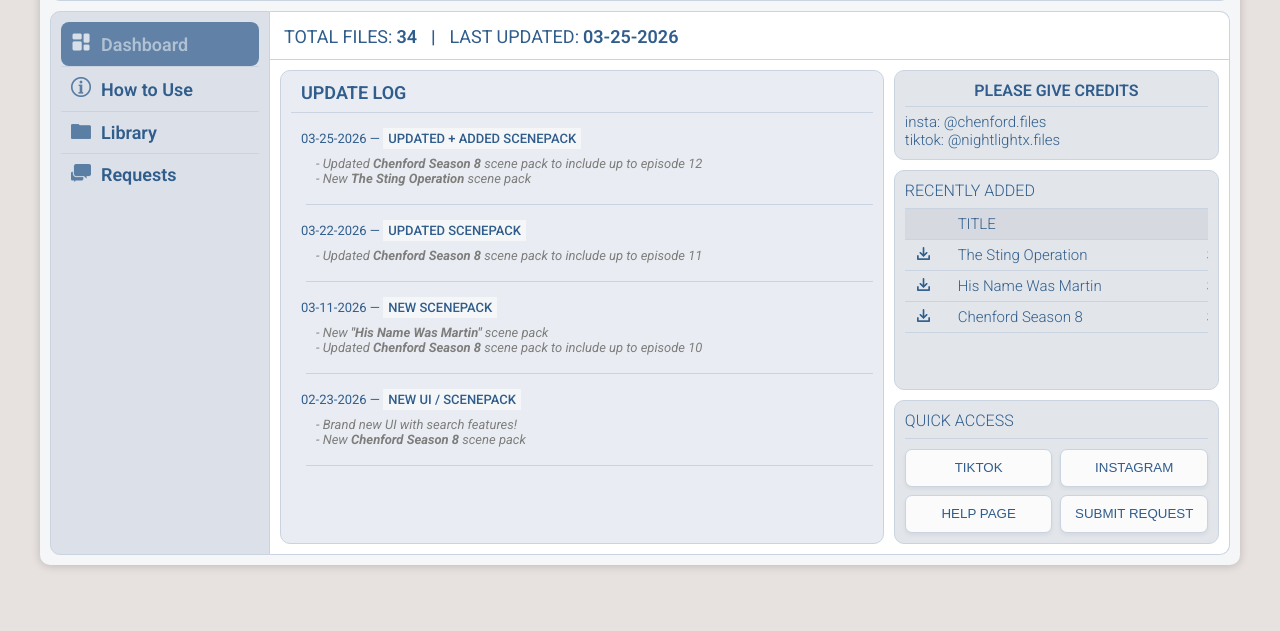
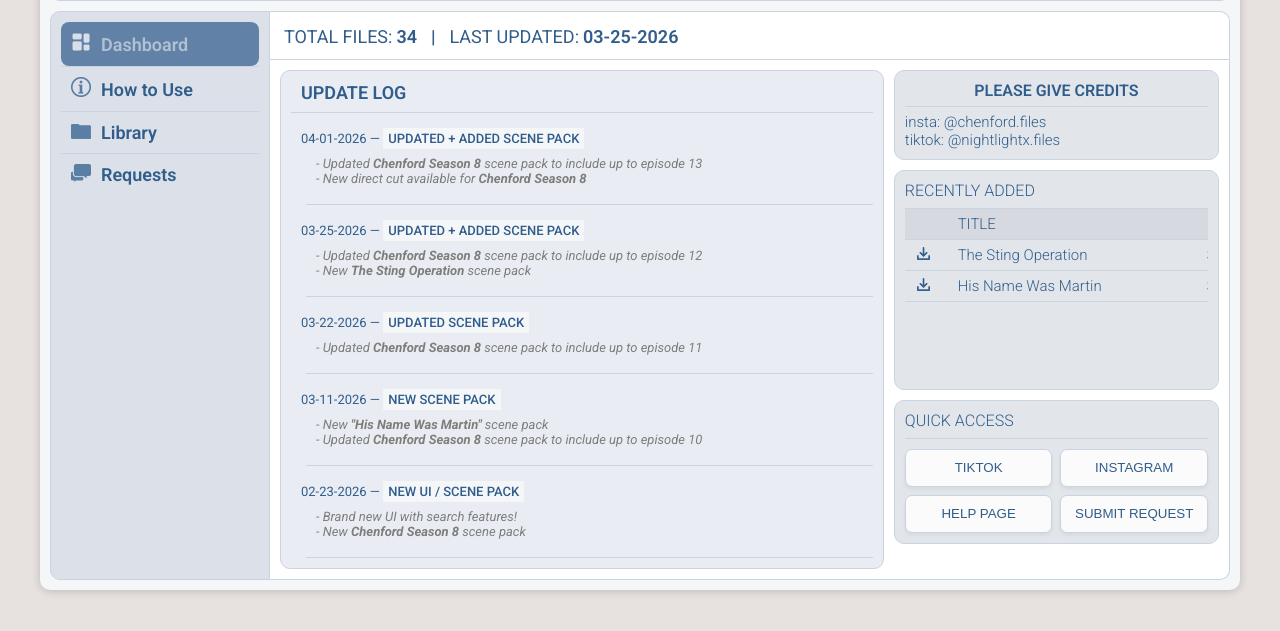
Before and after one commit to Solvi-C/chenford.files-archive, a plain HTML site: page index.html in a window 1280 px wide. Shown: the part 137-768 px from the top of the page. Drawn offline with Linux system fonts and the light colour scheme.

Commit message:
Update index.html

```diff
--- a/index.html
+++ b/index.html
@@ -153,12 +153,28 @@
 
               <!-- 🔁 DUPLICATE THIS BLOCK FOR NEW UPDATE -->
 
-              <!-- NEW LOG -->
+              <div class="update-log">
+
+                <div class="update-log-date">
+                  04-01-2026 —
+                  <span class="update-name">UPDATED + ADDED SCENE PACK</span>
+                </div>
+
+                <div class="update-log-text">
+                  <em>
+                    - Updated <strong>Chenford Season 8</strong> scene pack to include up to episode 13<br>
+                    - New direct cut available for <strong>Chenford Season 8</strong>
+                  </em>
+                </div>
+
+              </div>
+
+
               <div class="update-log">
 
                 <div class="update-log-date">
                   03-25-2026 —
-                  <span class="update-name">UPDATED + ADDED SCENEPACK</span>
+                  <span class="update-name">UPDATED + ADDED SCENE PACK</span>
                 </div>
 
                 <div class="update-log-text">
@@ -174,7 +190,7 @@
 
                 <div class="update-log-date">
                   03-22-2026 —
-                  <span class="update-name">UPDATED SCENEPACK</span>
+                  <span class="update-name">UPDATED SCENE PACK</span>
                 </div>
 
                 <div class="update-log-text">
@@ -190,7 +206,7 @@
 
                 <div class="update-log-date">
                   03-11-2026 —
-                  <span class="update-name">NEW SCENEPACK</span>
+                  <span class="update-name">NEW SCENE PACK</span>
                 </div>
 
                 <div class="update-log-text">
@@ -207,7 +223,7 @@
 
                 <div class="update-log-date">
                   02-23-2026 —
-                  <span class="update-name">NEW UI / SCENEPACK</span>
+                  <span class="update-name">NEW UI / SCENE PACK</span>
                 </div>
 
                 <div class="update-log-text">
@@ -323,31 +339,6 @@
                         <td>03-11-2026</td>
                       </tr>
 
-
-                      <tr>
-                        <!-- ✏️ EDIT DOWNLOAD LINK + SIZE -->
-                        <td class="centered">
-                          <a class="download-icon" href="https://mega.nz/file/c0JliBbb#UaS1XYxIoqeTdJR-qbMegnsDHQEyqvEJbDRvre-SL_I">
-
-                            <img
-                              class="download-photo-icon"
-                              src="photos/downloadpic.png"
-                              alt=""
-                            />
-                          </a>
-                        </td>
-
-                        <!-- ✏️ EDIT TITLE -->
-                        <td>Chenford Season 8</td>
-
-                        <!-- ✏️ EDIT ID -->
-                        <td>S801A</td>
-
-                        <!-- ✏️ EDIT DATE -->
-                        <td>03-25-2026</td>
-                      </tr>
-                      <!-- 🔁 END DUPLICATE ROW -->
-
                     </tbody>
 
                   </table>
```
